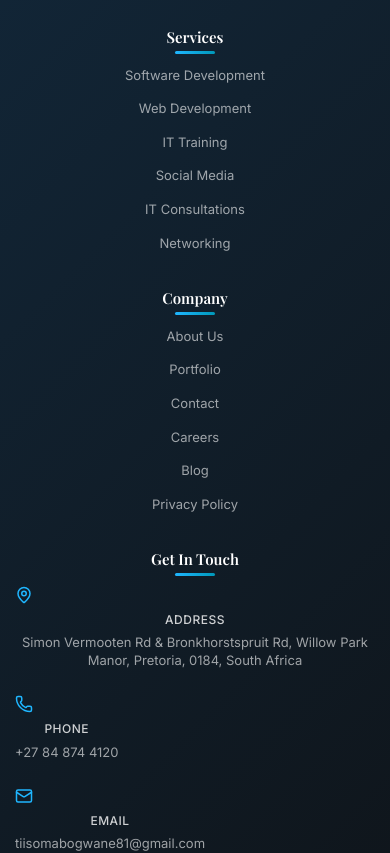
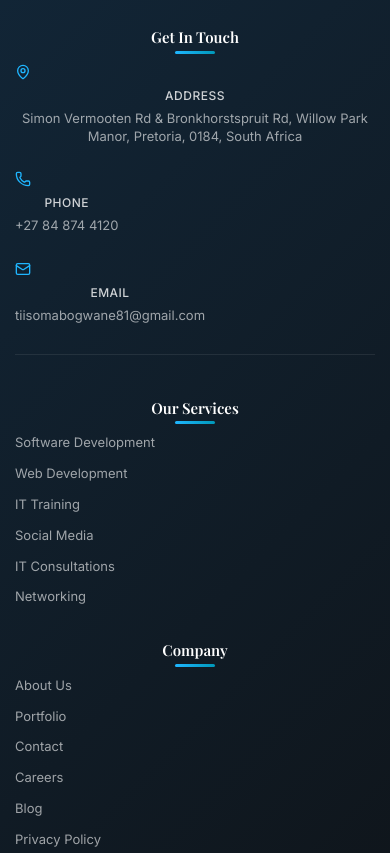
Before and after one commit to tricegevaar/nexora-technologiies, a Next.js app in the folder nexora-technologiies/: page /portfolio in a window 390 px wide. Shown: the part 5380-6233 px from the top of the page. Built offline with nearby package versions, Linux system fonts and the light colour scheme; a web font is replaced by a local one.

Commit message:
Restructure footer with 2x2 grid layout for better organization and spacing

```diff
--- a/nexora-technologiies/src/app/globals.css
+++ b/nexora-technologiies/src/app/globals.css
@@ -319,11 +319,26 @@ h1, h2, h3, h4, h5, h6 {
   padding: 80px 0 40px;
 }
 
-.footer-grid {
+.footer-grid-2x2 {
+  display: flex;
+  flex-direction: column;
+  gap: 60px;
+}
+
+.footer-row {
   display: grid;
-  grid-template-columns: 2fr 1fr 1fr 1.5fr;
-  gap: 60px;
+  grid-template-columns: 1fr 1fr;
+  gap: 80px;
   align-items: start;
+}
+
+.footer-row-top {
+  padding-bottom: 40px;
+  border-bottom: 1px solid rgba(255, 255, 255, 0.08);
+}
+
+.footer-row-bottom {
+  padding-top: 20px;
 }
 
 .footer-brand {
@@ -427,6 +442,13 @@ h1, h2, h3, h4, h5, h6 {
   display: flex;
   flex-direction: column;
   gap: 12px;
+}
+
+.footer-links-grid {
+  display: grid;
+  grid-template-columns: 1fr 1fr;
+  gap: 12px 20px;
+  align-items: start;
 }
 
 .footer-link {
@@ -568,8 +590,11 @@ h1, h2, h3, h4, h5, h6 {
     font-size: 2.2rem;
   }
 
-  .footer-grid {
-    grid-template-columns: 2fr 1fr 1fr 1.3fr;
+  .footer-row {
+    gap: 60px;
+  }
+
+  .footer-grid-2x2 {
     gap: 50px;
   }
 
@@ -602,8 +627,11 @@ h1, h2, h3, h4, h5, h6 {
   }
 
   /* Footer Tablet */
-  .footer-grid {
-    grid-template-columns: 1fr 1fr;
+  .footer-row {
+    gap: 50px;
+  }
+
+  .footer-grid-2x2 {
     gap: 40px;
   }
 
@@ -617,6 +645,11 @@ h1, h2, h3, h4, h5, h6 {
 
   .footer-logo-img {
     height: 65px;
+  }
+
+  .footer-links-grid {
+    grid-template-columns: 1fr;
+    gap: 10px;
   }
 }
 
@@ -726,9 +759,21 @@ h1, h2, h3, h4, h5, h6 {
     padding: 50px 0 25px;
   }
 
-  .footer-grid {
+  .footer-row {
     grid-template-columns: 1fr;
     gap: 40px;
+  }
+
+  .footer-grid-2x2 {
+    gap: 40px;
+  }
+
+  .footer-row-top {
+    padding-bottom: 30px;
+  }
+
+  .footer-row-bottom {
+    padding-top: 10px;
   }
 
   .footer-brand {
@@ -956,7 +1001,11 @@ h1, h2, h3, h4, h5, h6 {
     padding: 40px 0 20px;
   }
 
-  .footer-grid {
+  .footer-grid-2x2 {
+    gap: 30px;
+  }
+
+  .footer-row {
     gap: 30px;
   }
 
@@ -1145,8 +1194,11 @@ h1, h2, h3, h4, h5, h6 {
 
 /* Extra Large Screens */
 @media (min-width: 1400px) {
-  .footer-grid {
-    grid-template-columns: 2.5fr 1fr 1fr 1.5fr;
+  .footer-row {
+    gap: 100px;
+  }
+
+  .footer-grid-2x2 {
     gap: 80px;
   }
 
@@ -1155,26 +1207,22 @@ h1, h2, h3, h4, h5, h6 {
   }
 
   .footer-brand {
-    max-width: 400px;
+    max-width: 450px;
   }
 }
 
 /* Large Tablet Landscape */
 @media (max-width: 1024px) and (min-width: 769px) {
-  .footer-grid {
-    grid-template-columns: 1fr 1fr;
+  .footer-row {
     gap: 50px;
   }
 
-  .footer-brand {
-    grid-column: 1 / -1;
-    text-align: center;
-    max-width: 100%;
-    margin-bottom: 20px;
+  .footer-grid-2x2 {
+    gap: 40px;
   }
 
-  .footer-social {
-    justify-content: center;
+  .footer-links-grid {
+    grid-template-columns: 1fr;
   }
 }
 
@@ -1184,7 +1232,11 @@ h1, h2, h3, h4, h5, h6 {
     padding: 45px 0 20px;
   }
 
-  .footer-grid {
+  .footer-grid-2x2 {
+    gap: 35px;
+  }
+
+  .footer-row {
     gap: 35px;
   }
 
@@ -1205,7 +1257,11 @@ h1, h2, h3, h4, h5, h6 {
     padding: 35px 0 15px;
   }
 
-  .footer-grid {
+  .footer-grid-2x2 {
+    gap: 25px;
+  }
+
+  .footer-row {
     gap: 25px;
   }
 
--- a/nexora-technologiies/src/app/portfolio/page.tsx
+++ b/nexora-technologiies/src/app/portfolio/page.tsx
@@ -205,7 +205,7 @@ export default function PortfolioPage() {
             className="text-center"
           >
             <p className="text-white/50 mb-4 text-sm">Ready to start your project?</p>
-            <Link href="/contact" className="btn-primary inline-flex group">
+            <Link href="/contact" className="btn-primary inline-flex group ">
               Get in Touch
               <ArrowRight size={16} className="group-hover:translate-x-0.5 transition-transform" />
             </Link>
--- a/nexora-technologiies/src/components/Footer.tsx
+++ b/nexora-technologiies/src/components/Footer.tsx
@@ -17,20 +17,22 @@ export default function Footer() {
       {/* Main Footer Content */}
       <div className="footer-main">
         <div className="container">
-          <div className="footer-grid">
-            {/* Brand Section */}
+          <div className="footer-grid-2x2">
+            {/* Top Row */}
+            <div className="footer-row footer-row-top">
+              {/* Brand Section - Left */}
               <div className="footer-brand">
                 <div className="footer-logo">
                   <Image
                     src="/photos/nexoraLogo.png"
                     alt="Nexora Technologies"
-                  width={200}
-                  height={75}
+                    width={220}
+                    height={80}
                     className="footer-logo-img"
                   />
                 </div>
                 <p className="footer-description">
-                Transforming ideas into digital excellence through innovative technology solutions and expert consultancy services.
+                  Transforming ideas into digital excellence through innovative technology <br /> solutions and expert consultancy services.
                 </p>
                 <div className="footer-social">
                   <a
@@ -59,55 +61,57 @@ export default function Footer() {
                 </div>
               </div>
 
-            {/* Services Section */}
-            <div className="footer-section">
-              <h3 className="footer-heading">Services</h3>
-              <ul className="footer-links">
-                {services.map((item) => (
-                  <li key={item}>
-                    <Link href="/services" className="footer-link">{item}</Link>
-                  </li>
-                ))}
-              </ul>
-            </div>
-
-            {/* Company Section */}
-            <div className="footer-section">
-              <h3 className="footer-heading">Company</h3>
-              <ul className="footer-links">
-                <li><Link href="/about" className="footer-link">About Us</Link></li>
-                <li><Link href="/portfolio" className="footer-link">Portfolio</Link></li>
-                <li><Link href="/contact" className="footer-link">Contact</Link></li>
-                <li><Link href="#" className="footer-link">Careers</Link></li>
-                <li><Link href="#" className="footer-link">Blog</Link></li>
-                <li><Link href="#" className="footer-link">Privacy Policy</Link></li>
-              </ul>
-            </div>
-
-            {/* Contact Section */}
+              {/* Contact Section - Right */}
               <div className="footer-section footer-contact">
                 <h3 className="footer-heading">Get In Touch</h3>
                 <div className="contact-info">
                   <div className="contact-item">
-                  <MapPin size={18} className="contact-icon" />
+                    <MapPin size={16} className="contact-icon" />
                     <div className="contact-text">
                       <span className="contact-label">Address</span>
                       <span className="contact-value">Simon Vermooten Rd & Bronkhorstspruit Rd, Willow Park Manor, Pretoria, 0184, South Africa</span>
                     </div>
                   </div>
                   <div className="contact-item">
-                  <Phone size={18} className="contact-icon" />
+                    <Phone size={16} className="contact-icon" />
                     <div className="contact-text">
                       <span className="contact-label">Phone</span>
                       <a href="tel:+27848744120" className="contact-value contact-link">+27 84 874 4120</a>
                     </div>
                   </div>
                   <div className="contact-item">
-                  <Mail size={18} className="contact-icon" />
+                    <Mail size={16} className="contact-icon" />
                     <div className="contact-text">
                       <span className="contact-label">Email</span>
                       <a href="mailto:tiisomabogwane81@gmail.com" className="contact-value contact-link">tiisomabogwane81@gmail.com</a>
                     </div>
+                  </div>
+                </div>
+              </div>
+            </div>
+
+            {/* Bottom Row */}
+            <div className="footer-row footer-row-bottom">
+              {/* Services Section - Left */}
+              <div className="footer-section">
+                <h3 className="footer-heading">Our Services</h3>
+                <div className="footer-links-grid">
+                  {services.map((item) => (
+                    <Link key={item} href="/services" className="footer-link">{item}</Link>
+                  ))}
+                </div>
+              </div>
+
+              {/* Company Section - Right */}
+              <div className="footer-section">
+                <h3 className="footer-heading">Company</h3>
+                <div className="footer-links-grid">
+                  <Link href="/about" className="footer-link">About Us</Link>
+                  <Link href="/portfolio" className="footer-link">Portfolio</Link>
+                  <Link href="/contact" className="footer-link">Contact</Link>
+                  <Link href="#" className="footer-link">Careers</Link>
+                  <Link href="#" className="footer-link">Blog</Link>
+                  <Link href="#" className="footer-link">Privacy Policy</Link>
                 </div>
               </div>
             </div>
```
Lines whose indentation alone changed are shown as unchanged.
